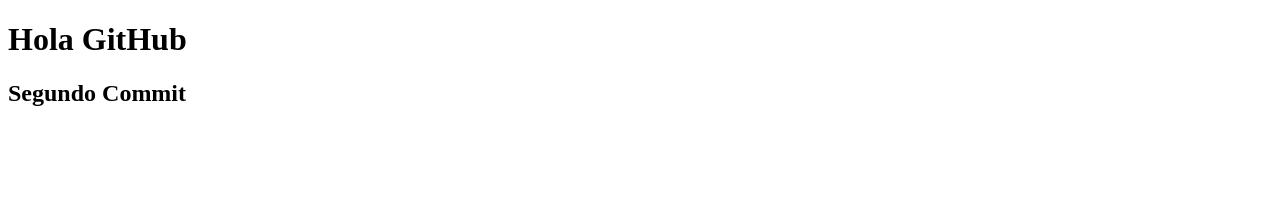
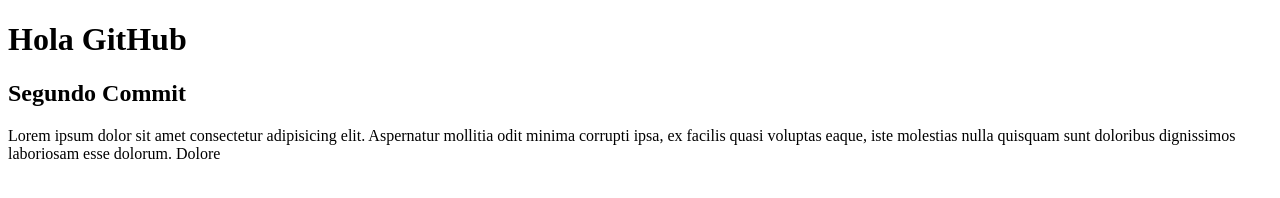
Before and after one commit to YesseniaCG/prueba, a plain HTML site: page index.html in a window 1280 px wide. Drawn offline with Linux system fonts and the light colour scheme.

Commit message:
desarrollamos el parrafo

```diff
--- a/index.html
+++ b/index.html
@@ -8,5 +8,7 @@
 <body>
     <h1>Hola GitHub</h1>
     <h2>Segundo Commit</h2>
+
+    <p>Lorem ipsum dolor sit amet consectetur adipisicing elit. Aspernatur mollitia odit minima corrupti ipsa, ex facilis quasi voluptas eaque, iste molestias nulla quisquam sunt doloribus dignissimos laboriosam esse dolorum. Dolore</p>
 </body>
 </html>
```
